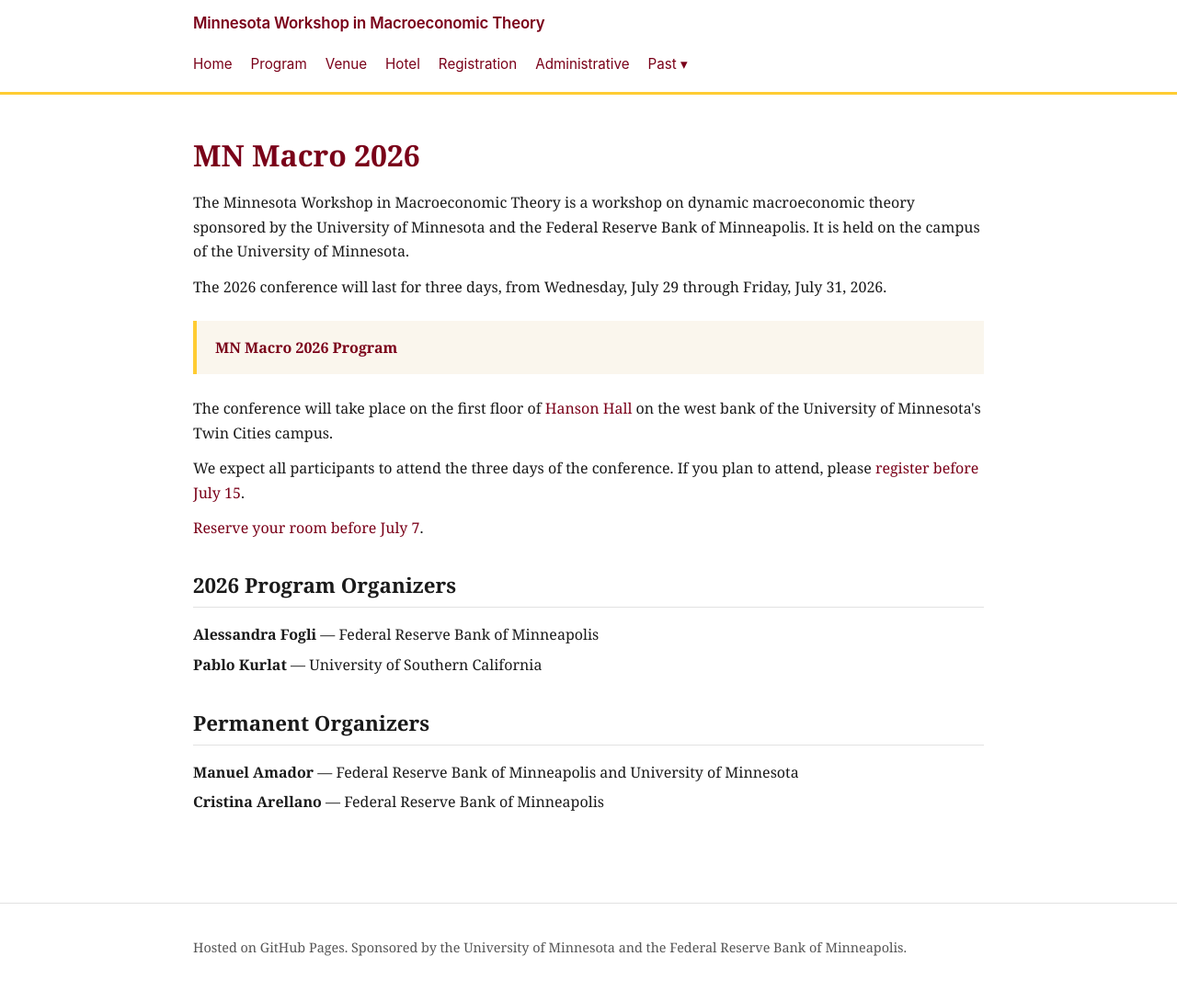
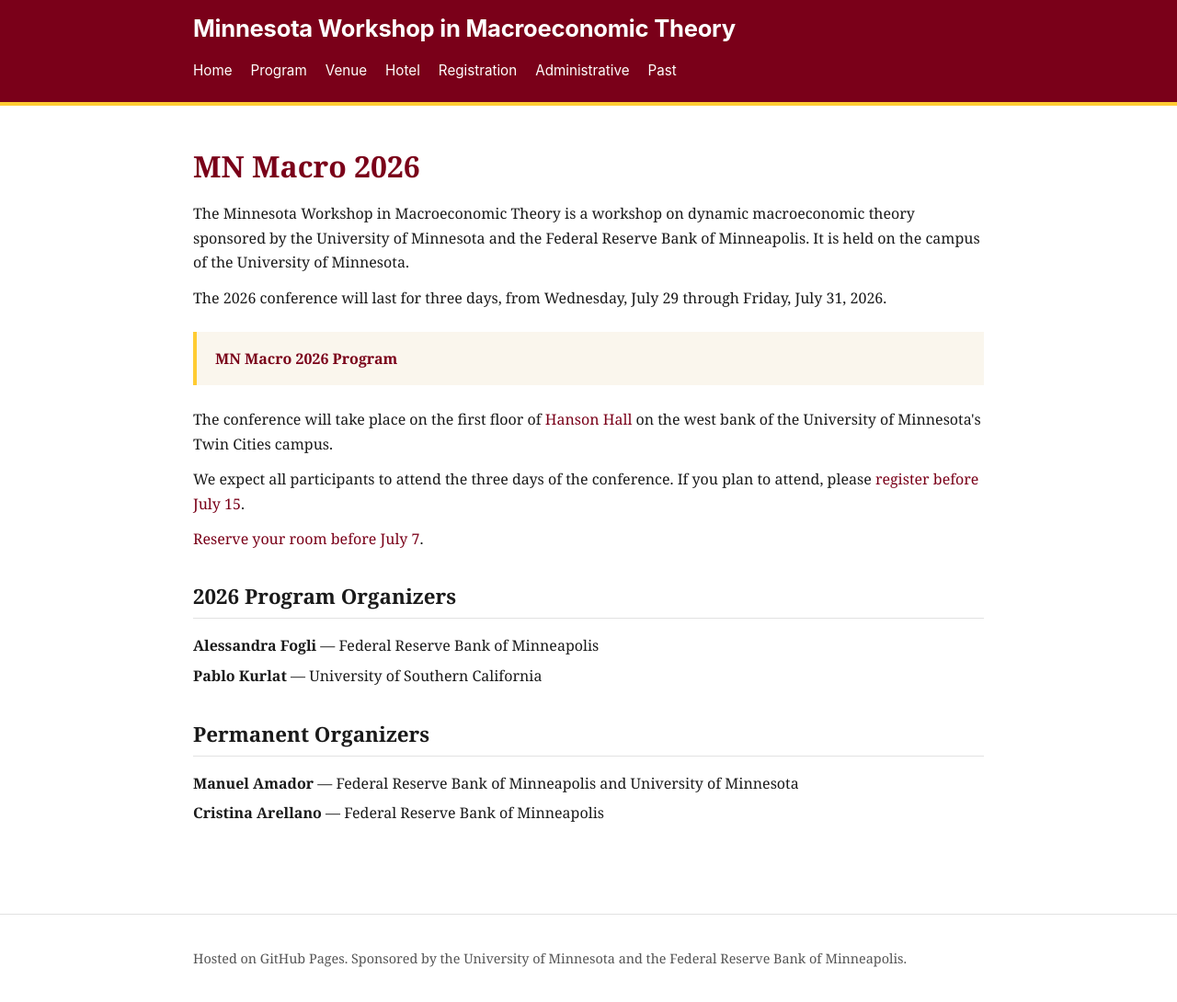
Before and after one commit to mnmacro/mnmacro.github.io, a Jekyll site: the page built from index.md, in a window 1280 px wide and 1090 px high. Shown: the whole window at 92% size. Built offline with Jekyll 4.4.1, drawn with Linux system fonts in a browser that asks for light colours.

Commit message:
Restore maroon header, enlarge site title, drop Past dropdown
The lighter white header was less aligned with U of M visual identity —
revert to maroon background with white nav and gold underline (now sticky).
Site title bumped from 1.05rem to 1.6rem for stronger top-of-page anchor.

The Past dropdown is removed in favor of a plain link to /past/, which
already shows every year as a card grid. Unused dropdown CSS deleted.

Co-Authored-By: Claude Opus 4.7 (1M context) <noreply@anthropic.com>

```diff
--- a/_includes/nav.html
+++ b/_includes/nav.html
@@ -11,13 +11,6 @@
       <li><a href="{{ '/administrative/' | relative_url }}">Administrative</a></li>
     {% endif %}
 
-    <li class="has-dropdown">
-      <a href="{{ '/past/' | relative_url }}" aria-haspopup="true">Past &#9662;</a>
-      <ul class="dropdown">
-        {% for year in site.past_years %}
-          <li><a href="{{ '/past/' | append: year | append: '/' | relative_url }}">{{ year }}</a></li>
-        {% endfor %}
-      </ul>
-    </li>
+    <li><a href="{{ '/past/' | relative_url }}">Past</a></li>
   </ul>
 </nav>
--- a/assets/css/style.css
+++ b/assets/css/style.css
@@ -34,10 +34,10 @@ a:hover { text-decoration: underline; }
 
 /* Header */
 .site-header {
-  background: #fff;
-  color: var(--ink);
-  padding: 0.75rem 0;
-  border-bottom: 3px solid var(--gold);
+  background: var(--maroon);
+  color: #fff;
+  padding: 1rem 0;
+  border-bottom: 4px solid var(--gold);
   position: sticky;
   top: 0;
   z-index: 100;
@@ -52,11 +52,12 @@ a:hover { text-decoration: underline; }
 }
 
 .site-title {
-  color: var(--maroon);
+  color: #fff;
   font-family: var(--font-sans);
-  font-size: 1.05rem;
-  font-weight: 600;
+  font-size: 1.6rem;
+  font-weight: 700;
   letter-spacing: -0.01em;
+  line-height: 1.2;
   text-decoration: none;
 }
 
@@ -72,48 +73,12 @@ a:hover { text-decoration: underline; }
 }
 
 .site-nav a {
-  color: var(--maroon);
+  color: #fff;
   font-family: var(--font-sans);
   font-size: 0.95rem;
 }
 
 .site-nav a:hover { text-decoration: underline; }
-
-.site-nav .has-dropdown { position: relative; }
-
-.site-nav .dropdown {
-  display: none;
-  position: absolute;
-  top: 100%;
-  right: 0;
-  background: #fff;
-  min-width: 110px;
-  border: 1px solid var(--rule);
-  box-shadow: 0 4px 12px rgba(0,0,0,0.08);
-  padding: 0.5rem 0;
-  z-index: 10;
-  max-height: 360px;
-  overflow-y: auto;
-}
-
-.site-nav .dropdown li { padding: 0; }
-
-.site-nav .dropdown a {
-  display: block;
-  color: var(--ink);
-  padding: 0.35rem 1rem;
-  font-size: 0.9rem;
-}
-
-.site-nav .dropdown a:hover {
-  background: #f6f0e6;
-  text-decoration: none;
-}
-
-.site-nav .has-dropdown:hover .dropdown,
-.site-nav .has-dropdown:focus-within .dropdown {
-  display: block;
-}
 
 /* Main */
 main.container {
@@ -375,7 +340,7 @@ table.schedule .conference-ends {
   .site-nav { width: 100%; }
   .site-nav ul { column-gap: 1rem; }
   .site-nav a { font-size: 0.9rem; }
-  .site-nav .dropdown { right: auto; left: 0; }
+  .site-title { font-size: 1.35rem; }
   h1 { font-size: 1.6rem; }
 }
 
```
